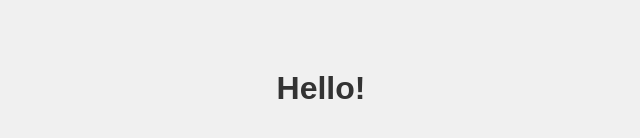
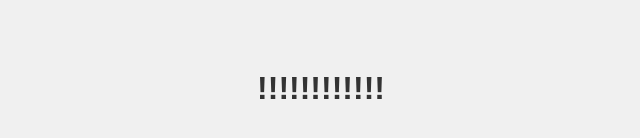
Before and after one commit to NYPDbot/Log-Patrol, a plain HTML site: page index.html in a window 1280 px wide. Shown: the part 312-450 px from the top of the page, without its empty margins (319-959 px from the left). Drawn offline with Linux system fonts and the light colour scheme.

Commit message:
Update index.html

```diff
--- a/index.html
+++ b/index.html
@@ -21,6 +21,6 @@
     </style>
 </head>
 <body>
-    <h1>Hello!</h1>
+    <h1>!!!!!!!!!!!!</h1>
 </body>
 </html>
```
